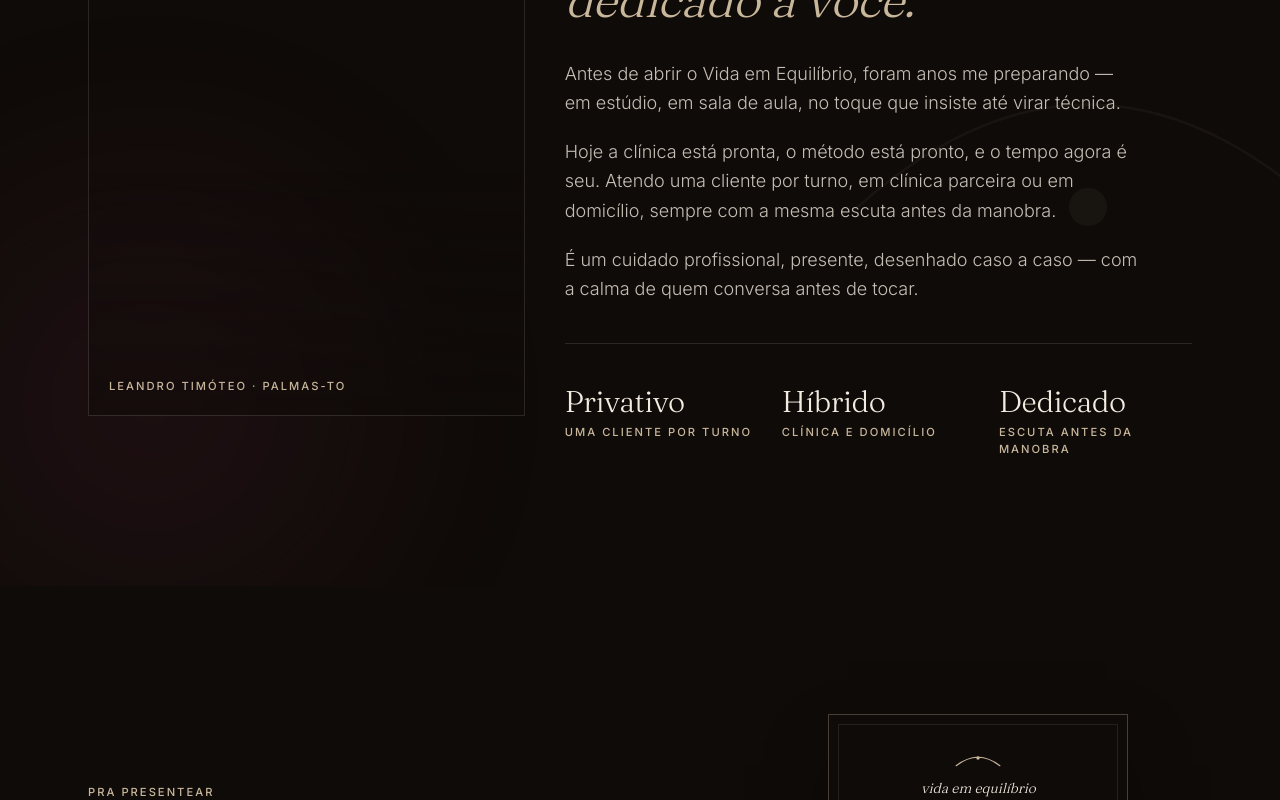
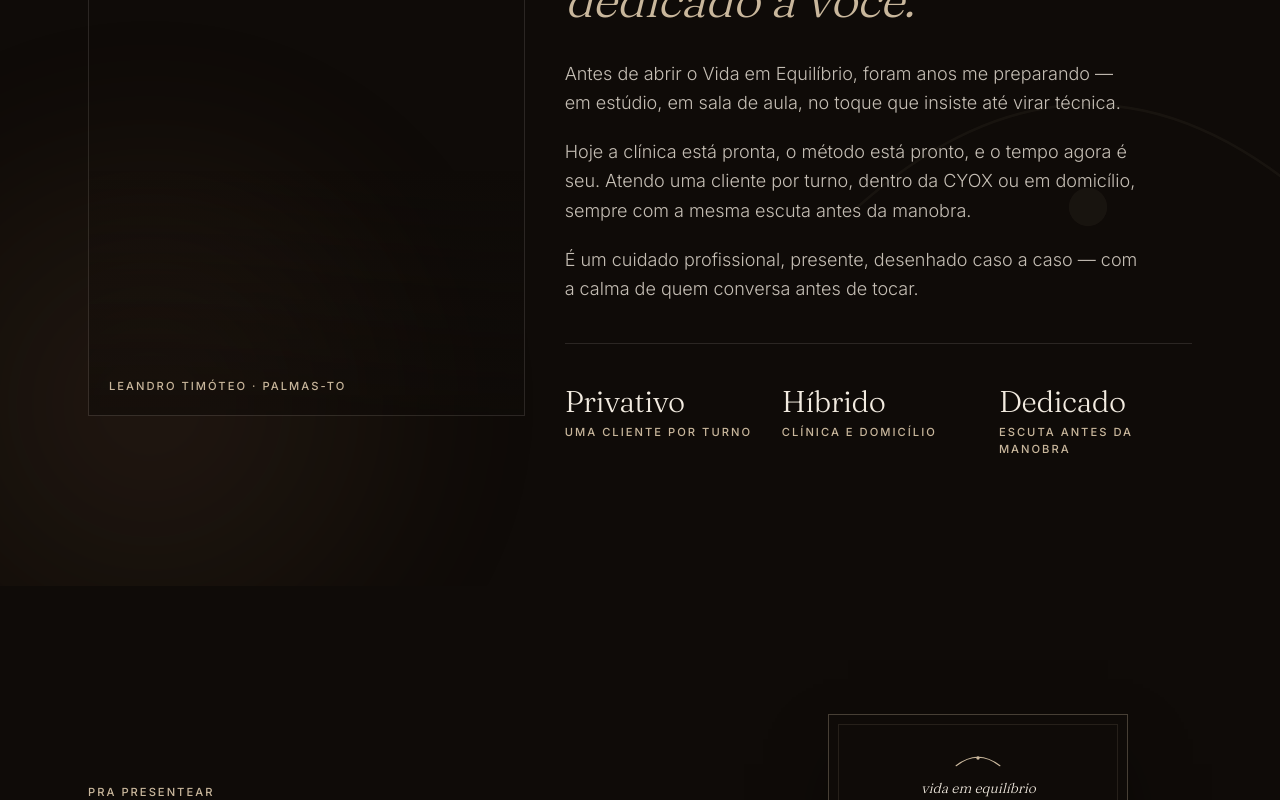
Before and after one commit to ImpulsoDigital063/vidaemequilibrio, a Next.js app: page / in a window 1280 px wide. Shown: the part 6700-7500 px from the top of the page. Built offline with nearby package versions, Linux system fonts and the light colour scheme; no server answers.

Commit message:
fix(sobre): remove burgundy residual do Manifesto + 'dentro da CYOX' (sem 'clinica parceira')
Co-Authored-By: Claude Opus 4.8 <noreply@anthropic.com>

```diff
--- a/src/components/ManifestoLeandro.tsx
+++ b/src/components/ManifestoLeandro.tsx
@@ -10,13 +10,13 @@ export default function ManifestoLeandro() {
   return (
     <section id="manifesto" className="relative text-ve-cream py-24 md:py-32 overflow-hidden">
       {/* Spotlight do mouse · sutil · só desktop */}
-      <Spotlight color="rgba(110, 42, 74, 0.55)" size={520} intensity={0.45} />
+      <Spotlight color="rgba(201, 183, 156, 0.4)" size={520} intensity={0.4} />
 
-      {/* GlowOrb burgundy · profundidade espacial */}
+      {/* GlowOrb terracota · profundidade espacial */}
       <GlowOrb
-        color="#6E2A4A"
+        color="#8B6342"
         size="700px"
-        opacity={0.18}
+        opacity={0.16}
         position={{ left: "-200px", top: "40%" }}
       />
 
@@ -71,7 +71,7 @@ export default function ManifestoLeandro() {
             </p>
             <p>
               Hoje a clínica está pronta, o método está pronto, e o tempo agora
-              é seu. Atendo uma cliente por turno, em clínica parceira ou em
+              é seu. Atendo uma cliente por turno, dentro da CYOX ou em
               domicílio, sempre com a mesma escuta antes da manobra.
             </p>
             <p>
```
